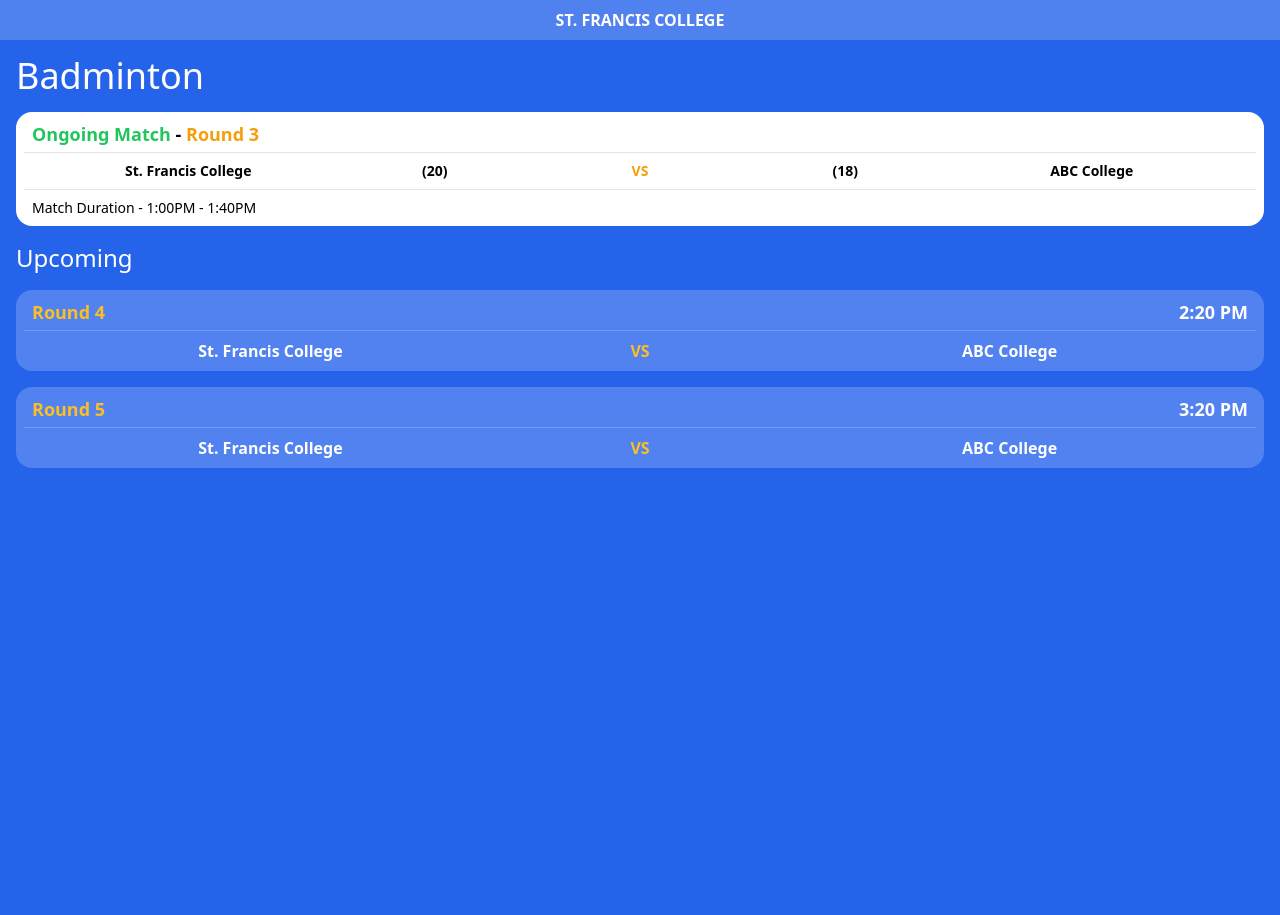
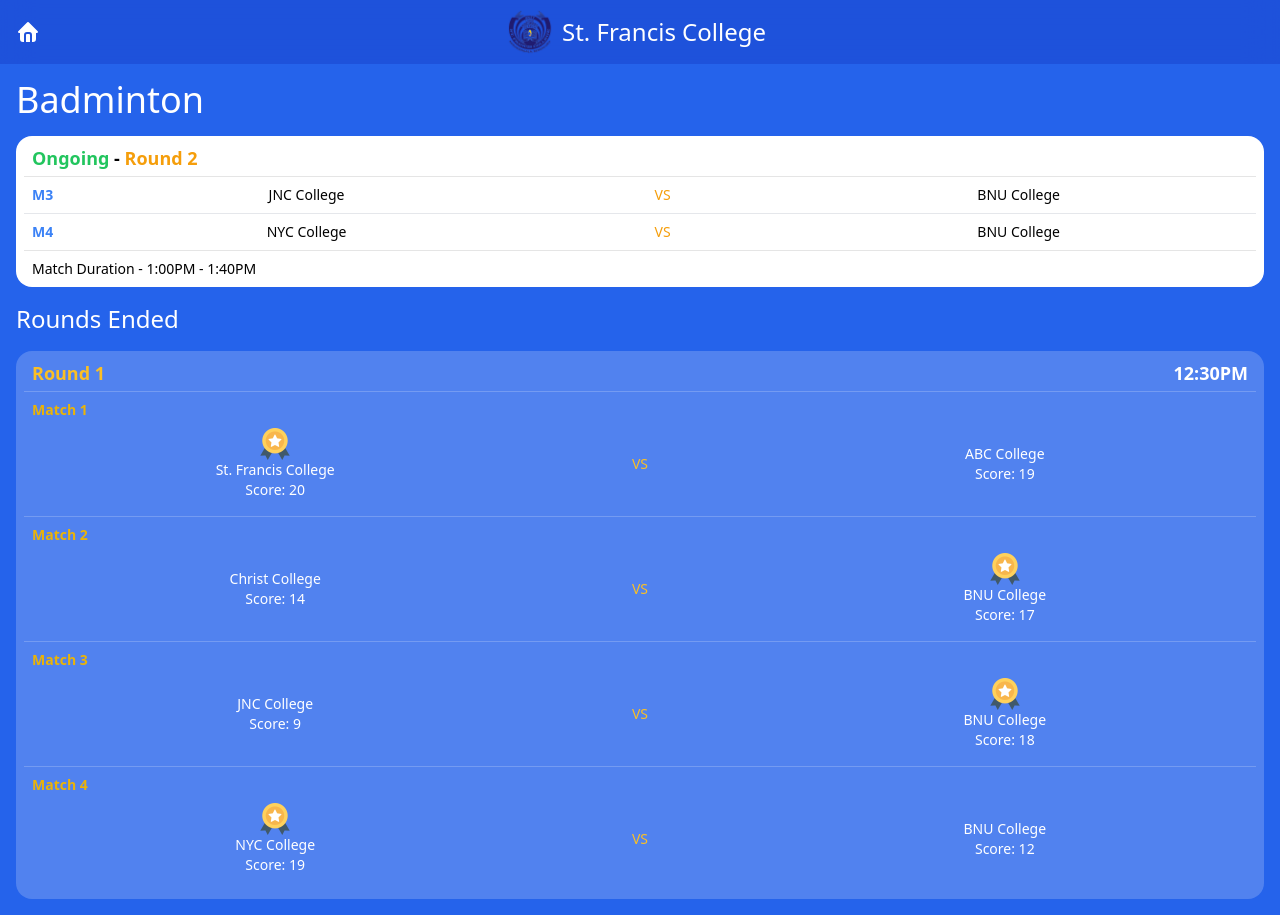
Before and after one commit to AlkenD/scoreboard-pro, a SvelteKit app: page /sports/badminton in a window 1280 px wide. Before the commit the page ends 800 px from the top, so only its background shows below. Built offline with nearby package versions, Linux system fonts and the light colour scheme.

Commit message:
feat: new layout

```diff
--- a/src/lib/navbar.svelte
+++ b/src/lib/navbar.svelte
@@ -1,6 +1,21 @@
-<a
-	href="/"
-	class="text-center p-2 font-bold uppercase sticky top-0 bg-white/20 backdrop-blur-lg block"
->
-	St. Francis College
-</a>
+<div class="sticky top-0 bg-blue-700/80 backdrop-blur-lg">
+	<div class="w-full flex justify-center items-center relative p-2">
+		<a href="/" class="text-center p-2 font-bold uppercase absolute left-2">
+			<svg
+				xmlns="http://www.w3.org/2000/svg"
+				width="24"
+				height="24"
+				viewBox="0 0 24 24"
+				fill="currentColor"
+				class="icon icon-tabler icons-tabler-filled icon-tabler-home"
+				><path stroke="none" d="M0 0h24v24H0z" fill="none" /><path
+					d="M12.707 2.293l9 9c.63 .63 .184 1.707 -.707 1.707h-1v6a3 3 0 0 1 -3 3h-1v-7a3 3 0 0 0 -2.824 -2.995l-.176 -.005h-2a3 3 0 0 0 -3 3v7h-1a3 3 0 0 1 -3 -3v-6h-1c-.89 0 -1.337 -1.077 -.707 -1.707l9 -9a1 1 0 0 1 1.414 0m.293 11.707a1 1 0 0 1 1 1v7h-4v-7a1 1 0 0 1 .883 -.993l.117 -.007z"
+				/></svg
+			>
+		</a>
+		<div class="pr-2 w-fit text-center flex items-center space-x-2">
+			<img class="w-12 h-12" src="/clg-logo.png" alt="" />
+			<div class="text-2xl">St. Francis College</div>
+		</div>
+	</div>
+</div>
--- a/src/routes/sports/[slug]/+page.svelte
+++ b/src/routes/sports/[slug]/+page.svelte
@@ -2,11 +2,81 @@
 	import { page } from '$app/stores';
 	import medalImage from '../../../assets/medal.png';
 
-	let winner = '';
-
-	let teamA = 'St. Francis College';
-
-	let teamB = 'ABC College';
+	let rounds = [
+		{
+			roundNumber: 1,
+			status: 'ended',
+			endTime: '12:30PM',
+			matches: [
+				{
+					matchNumber: 1,
+					teamA: 'St. Francis College',
+					teamB: 'ABC College',
+					status: 'ended',
+					teamAScore: 20,
+					teamBScore: 19
+				},
+				{
+					matchNumber: 2,
+					teamA: 'Christ College',
+					teamB: 'BNU College',
+					status: 'ended',
+					teamAScore: 14,
+					teamBScore: 17
+				},
+				{
+					matchNumber: 3,
+					teamA: 'JNC College',
+					teamB: 'BNU College',
+					status: 'ended',
+					teamAScore: 9,
+					teamBScore: 18
+				},
+				{
+					matchNumber: 4,
+					teamA: 'NYC College',
+					teamB: 'BNU College',
+					status: 'ended',
+					teamAScore: 19,
+					teamBScore: 12
+				}
+			]
+		},
+		{
+			roundNumber: 2,
+			status: 'ongoing',
+			matches: [
+				{
+					matchNumber: 1,
+					teamA: 'St. Francis College',
+					teamB: 'ABC College',
+					status: 'ended',
+					teamAScore: 20,
+					teamBScore: 19
+				},
+				{
+					matchNumber: 2,
+					teamA: 'Christ College',
+					teamB: 'BNU College',
+					status: 'ended',
+					teamAScore: 14,
+					teamBScore: 17
+				},
+				{
+					matchNumber: 3,
+					teamA: 'JNC College',
+					teamB: 'BNU College',
+					status: 'ongoing'
+				},
+				{
+					matchNumber: 4,
+					teamA: 'NYC College',
+					teamB: 'BNU College',
+					status: 'ongoing'
+				}
+			]
+		}
+	];
 
 	function reverseSlug(slug: string) {
 		return slug
@@ -21,41 +91,84 @@
 		<h1 class="text-4xl">{reverseSlug($page.params.slug)}</h1>
 	</section>
 	<section>
+		{#each rounds as round}
+			{#if round.status === 'ongoing'}
 				<div class="bg-white p-2 rounded-2xl divide-y divide-black/10 text-black">
 					<div class="pb-1 flex justify-between">
 						<div class="text-lg font-semibold px-2">
-					<span class="text-green-500">Ongoing Match</span> <span>-</span>
-					<span class="text-amber-500">Round 3</span>
+							<span class="text-green-500">Ongoing</span> <span>-</span>
+							<span class="text-amber-500">Round {round.roundNumber}</span>
 						</div>
 					</div>
-			<div class="flex flex-col justify-between items-center py-2">
-				<div class="w-full text-sm">
-					{#if winner === ''}
-						<div class="w-full font-semibold text-center mx-auto grid grid-cols-5 justify-evenly">
-							<div class="grid grid-cols-3 col-span-2">
-								<div class="flex justify-center items-center col-span-2">{teamA}</div>
-								<div class="flex justify-center items-center col-span-1">(20)</div>
-							</div>
-							<div class="text-amber-500 flex justify-center items-center col-span-1">VS</div>
-							<div class="grid grid-cols-3 col-span-2">
-								<div class="flex justify-center items-center col-span-1">(18)</div>
-								<div class="flex justify-center items-center col-span-2">{teamB}</div>
+					<div class="flex flex-col justify-between items-center">
+						<div class="w-full text-sm divide-y">
+							{#each round.matches as match}
+								{#if match.status === 'ongoing'}
+									<div class="flex items-center space-x-2">
+										<div class="px-2 font-bold text-blue-500">M{match.matchNumber}</div>
+										<div
+											class="w-full font-medium text-center mx-auto grid grid-cols-5 justify-evenly py-2"
+										>
+											<div class="flex justify-center items-center col-span-2">{match.teamA}</div>
+											<div class="text-amber-500 flex justify-center items-center">VS</div>
+											<div class="flex justify-center items-center col-span-2">{match.teamB}</div>
 										</div>
 									</div>
-					{:else}
-						<div
-							class="p-0.5 rounded-full bg-white/20 w-fit font-bold text-center flex space-x-2 justify-center items-center mx-auto pr-3"
-						>
-							<img class="h-8 w-8 p-1" src={medalImage} alt="" />
-							<span class="text-amber-400">{winner}</span>
-						</div>
 								{/if}
+							{/each}
 						</div>
 					</div>
 					<div class="px-2 pt-2 text-sm">Match Duration - 1:00PM - 1:40PM</div>
 				</div>
+			{/if}
+		{/each}
 	</section>
 	<section>
+		<h2 class="text-2xl">Rounds Ended</h2>
+	</section>
+	<section class="space-y-4">
+		{#each rounds as round}
+			{#if round.status === 'ended'}
+				<div class="bg-white/20 rounded-2xl divide-y divide-white/20 p-2">
+					<div class="text-lg font-semibold px-2 pb-1 flex justify-between">
+						<div class="text-amber-400">Round {round.roundNumber}</div>
+						<div class="text-white">{round.endTime}</div>
+					</div>
+					{#each round.matches as match}
+						{#if match.status === 'ended'}
+							<div class="py-2 text-sm">
+								<div class="px-2 font-bold text-yellow-500">Match {match.matchNumber}</div>
+								<div
+									class="w-full font-medium text-center mx-auto grid grid-cols-5 justify-evenly p-2"
+								>
+									<div class="col-span-2">
+										<div class="flex flex-col justify-center items-center h-full">
+											{#if match.teamAScore > match.teamBScore}
+												<img class="w-8 h-8" src={medalImage} alt="" />
+											{/if}
+											<div>{match.teamA}</div>
+											<div>Score: {match.teamAScore}</div>
+										</div>
+									</div>
+									<div class="text-amber-400 flex justify-center items-center col-span-1">VS</div>
+									<div class="col-span-2">
+										<div class="flex flex-col justify-center items-center h-full">
+											{#if match.teamAScore < match.teamBScore}
+												<img class="w-8 h-8" src={medalImage} alt="" />
+											{/if}
+											<div>{match.teamB}</div>
+											<div>Score: {match.teamBScore}</div>
+										</div>
+									</div>
+								</div>
+							</div>
+						{/if}
+					{/each}
+				</div>
+			{/if}
+		{/each}
+	</section>
+	<!-- <section>
 		<h2 class="text-2xl">Upcoming</h2>
 	</section>
 	<section class="space-y-4">
@@ -89,5 +202,5 @@
 				</div>
 			</div>
 		</div>
-	</section>
+	</section> -->
 </main>
```
Also changed, not shown: static/clg-logo.png (added). Lines whose indentation alone changed are shown as unchanged.
